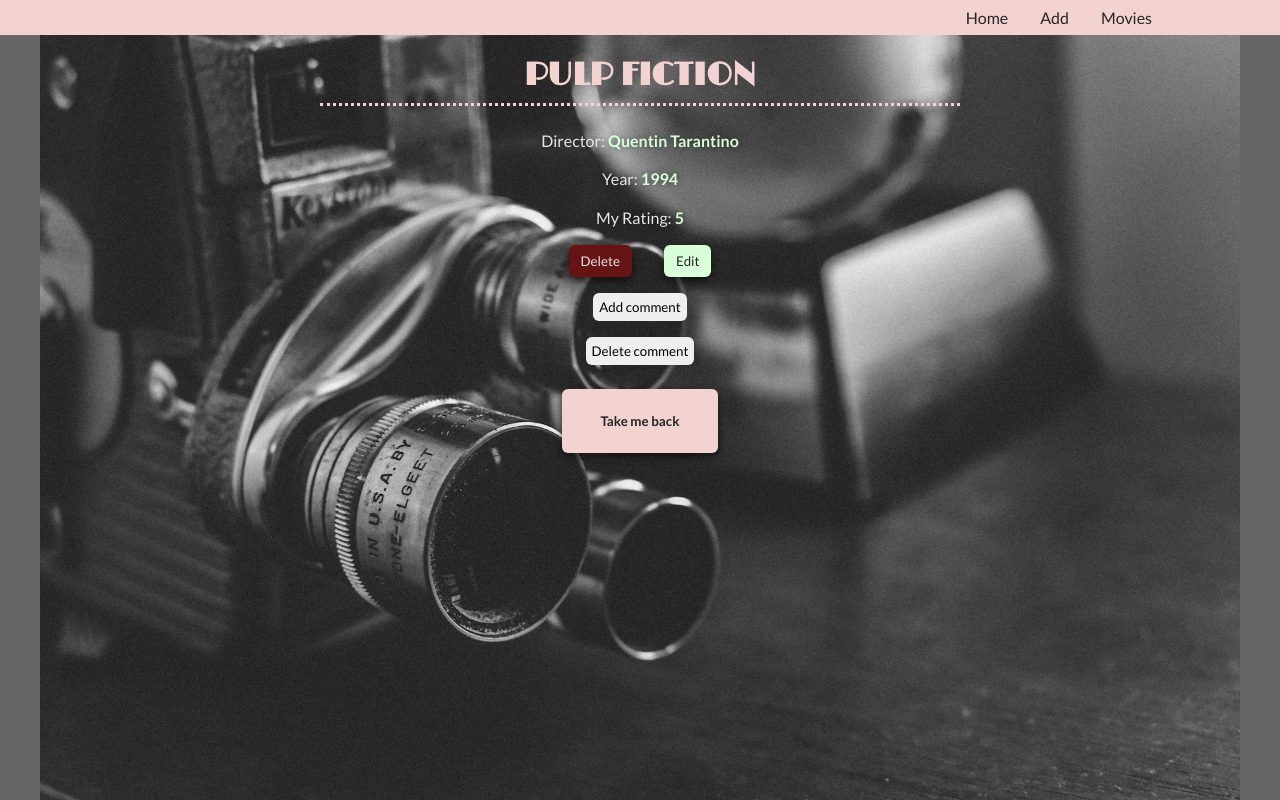
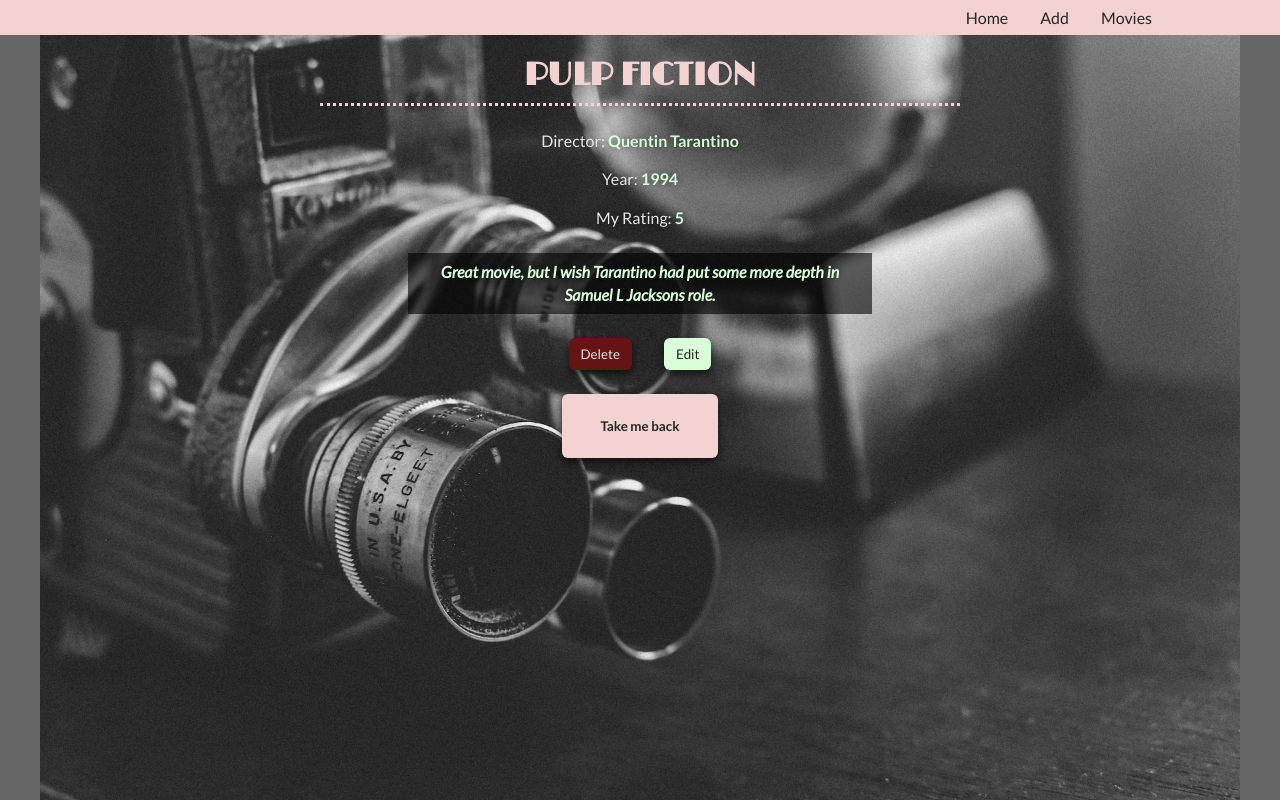
Before and after one commit to cecilialjungquist/examination-ramverk, a React (Vite) app: page /0 in a window 1280 px wide. Built offline with nearby package versions, Linux system fonts and the light colour scheme.

Commit message:
Editing comment ok

```diff
--- a/public/data.json
+++ b/public/data.json
@@ -6,12 +6,7 @@
             "director": "Quentin Tarantino",
             "year": "1994",
             "img": "https://m.media-amazon.com/images/M/MV5BNGNhMDIzZTUtNTBlZi00MTRlLWFjM2ItYzViMjE3YzI5MjljXkEyXkFqcGdeQXVyNzkwMjQ5NzM@._V1_FMjpg_UX1000_.jpg",
-            "comments": [
-                {
-                    "date": "2023-02-03",
-                    "body": "Great movie, but I wish Tarantino had put some more depth in Samuel L Jacksons role."
-                }
-            ],
+            "comment": "Great movie, but I wish Tarantino had put some more depth in Samuel L Jacksons role.",
             "rating": 5
         },
         {
@@ -20,12 +15,7 @@
             "director": "Stanley Kubrick",
             "year": "1971",
             "img": "https://m.media-amazon.com/images/M/MV5BMTY3MjM1Mzc4N15BMl5BanBnXkFtZTgwODM0NzAxMDE@._V1_FMjpg_UX1000_.jpg",
-            "comments": [
-                {
-                    "date": "2023-05-01",
-                    "body": "Great movie, but I wish Tarantino had put some more depth in Samuel L Jacksons role."
-                }
-            ],
+            "comment": "Great movie, but I wish Tarantino had put some more depth in Samuel L Jacksons role.",
             "rating": 4
         },
         {
@@ -34,16 +24,7 @@
             "director": "Sergio Pablos",
             "year": "2019",
             "img": "https://m.media-amazon.com/images/M/MV5BMWYwOThjM2ItZGYxNy00NTQwLWFlZWEtM2MzM2Q5MmY3NDU5XkEyXkFqcGdeQXVyMTkxNjUyNQ@@._V1_.jpg",
-            "comments": [
-                {
-                    "date": "2023-05-01",
-                    "body": "Best xmas movie there is."
-                },
-                {
-                    "date": "2023-05-01",
-                    "body": "This is a second comment woth some text inside the body of the comment."
-                }
-            ],
+            "comment": "",
             "rating": 4
         },
         {
@@ -52,16 +33,7 @@
             "director": "Wes Anderson",
             "year": "2009",
             "img": "https://m.media-amazon.com/images/M/MV5BOGUwYTU4NGEtNDM4MS00NDRjLTkwNmQtOTkwMWMyMjhmMjdlXkEyXkFqcGdeQXVyMTMxODk2OTU@._V1_.jpg",
-            "comments": [
-                {
-                    "date": "2023-05-01",
-                    "body": "Best xmas movie there is."
-                },
-                {
-                    "date": "2023-05-01",
-                    "body": "This is a second comment woth some text inside the body of the comment."
-                }
-            ],
+            "comment":  "Best xmas movie there is.",
             "rating": 4
         }
     ]
--- a/src/components/EditMovie.jsx
+++ b/src/components/EditMovie.jsx
@@ -30,7 +30,6 @@
     return (
         <section className="edit-movie">
             <h4>Edit Movie</h4>
-            {/* <form> */}
             <Input
                 name={'img'}
                 type={'text'}
@@ -43,11 +42,19 @@
                 handleChange={handleChange}
                 value={values.rating}
             />
+            <section className='textarea-container'>
+                <textarea
+                    name="comment"
+                    onChange={handleChange}
+                    value={values.comment}
+                    cols="30"
+                    rows="10"
+                />
+            </section>
             <section className='btn-section'>
                 <Button children={'Cancel'} type={'delete'} onClick={handleCancel} />
                 <Button children={'Save'} type={'edit'} onClick={handleSave} />
             </section>
-            {/* </form> */}
         </section>
     );
 }
--- a/src/components/MovieCard.jsx
+++ b/src/components/MovieCard.jsx
@@ -28,7 +28,6 @@
                     <p>{movie.year}</p>
                     <p>{movie.director}</p>
                     <p> <em>&#9733;</em> {movie.rating}</p>
-                    <p>Comments: {movie.comments.length}</p>
                 </section>
             </section>
         </article>
--- a/src/components/_EditMovie.scss
+++ b/src/components/_EditMovie.scss
@@ -3,6 +3,11 @@
 
 .edit-movie {
     margin-top: $whiteSpace--big;
+
+    .textarea-container {
+        @include flex-col-center;
+
+    }
 
     .btn-section {
         @include btn-section;
--- a/src/store/slices/moviesSlice.js
+++ b/src/store/slices/moviesSlice.js
@@ -23,19 +23,10 @@
             const index = state.findIndex(movie => movie.id === action.payload.id);
             console.log('Editing movie', action.payload);
             state.splice(index, 1, action.payload);
-        },
-        addMovieComment: (state, action) => {
-            const index = state.findIndex(movie => movie.id === action.payload.id);
-            state[index].comments.unshift(action.payload.newComment);
-            console.log('Adding comment', action.payload.newComment);
-        },
-        deleteMovieComment: (state, action) => {
-            const index = state.findIndex(movie => movie.id === action.payload.id);
-            console.log('Deleting comment', action.payload.newComment);
         }
     }
 })
 
-export const { setAllMovies, addMovie, deleteMovie, editMovie, addMovieComment, deleteMovieComment } = moviesSlice.actions;
+export const { setAllMovies, addMovie, deleteMovie, editMovie } = moviesSlice.actions;
 
 export default moviesSlice.reducer;
--- a/src/styles/_base.scss
+++ b/src/styles/_base.scss
@@ -80,7 +80,7 @@
     text-shadow: $textShadow;
 }
 
-input {
+input, textarea {
     appearance: none;
     border: none;
     padding: $whiteSpace--normal;
--- a/src/views/Movie.jsx
+++ b/src/views/Movie.jsx
@@ -1,6 +1,6 @@
 import { useDispatch, useSelector } from "react-redux";
 import { useNavigate, useParams } from "react-router-dom";
-import { addMovieComment, deleteMovie, deleteMovieComment } from "../store/slices/moviesSlice";
+import { deleteMovie } from "../store/slices/moviesSlice";
 import { useState } from "react";
 import Button from '../components/Button';
 import EditMovie from "../components/EditMovie";
@@ -13,12 +13,6 @@
     const [showEdit, setShowEdit] = useState(false);
 
     const [movie] = movies.filter(movie => movie.id.toString() === id);
-    let comments;
-
-    if (movie) {
-        // Fixa id här på ett bättre sätt
-        // comments = movie.comments.map(comment => <Comment comment={comment} key={movie.id + Math.random()} />);
-    }
 
     function handleDelete() {
         dispatch(deleteMovie(movie));
@@ -29,26 +23,6 @@
     }
     function goBack() {
         navigate(-1);
-    }
-    function addClick() {
-        const newComment = {
-            date: new Date().toLocaleDateString(),
-            body: 'This is an added comment.'
-        }
-
-        console.log(newComment)
-
-        dispatch(addMovieComment({ id: movie.id, newComment }))
-    }
-    function deleteClick() {
-        const newComment = {
-            date: new Date().toLocaleDateString(),
-            body: 'This is an added comment.'
-        }
-
-        console.log(newComment)
-
-        dispatch(deleteMovieComment({ id: movie.id, newComment }))
     }
 
     return (
@@ -64,12 +38,13 @@
                                 <p><span>Director:</span> {movie.director}</p>
                                 <p><span>Year:</span> {movie.year}</p>
                                 <p><span>My Rating:</span> {movie.rating}</p>
+                                <section className="comment">
+                                    <p>{movie.comment}</p>
+                                </section>
                                 <section className="btn-section">
                                     <Button children={'Delete'} type={'delete'} onClick={handleDelete} />
                                     <Button children={'Edit'} type={'edit'} onClick={handleEdit} />
                                 </section>
-                                <button onClick={addClick}>Add comment</button>
-                                <button onClick={deleteClick}>Delete comment</button>
                             </section>
                         </>
                     }
--- a/src/views/_views.scss
+++ b/src/views/_views.scss
@@ -32,6 +32,19 @@
             font-weight: 400;
         }
 
+        .comment {
+            max-width: 30rem;
+            padding: $whiteSpace--normal;
+
+            p {
+                @include message;
+                background-color: $backgroundDark;
+                padding: $whiteSpace--normal;
+                font-size: 1rem;
+            }
+
+        }
+
     }
 
     .loading {
```
